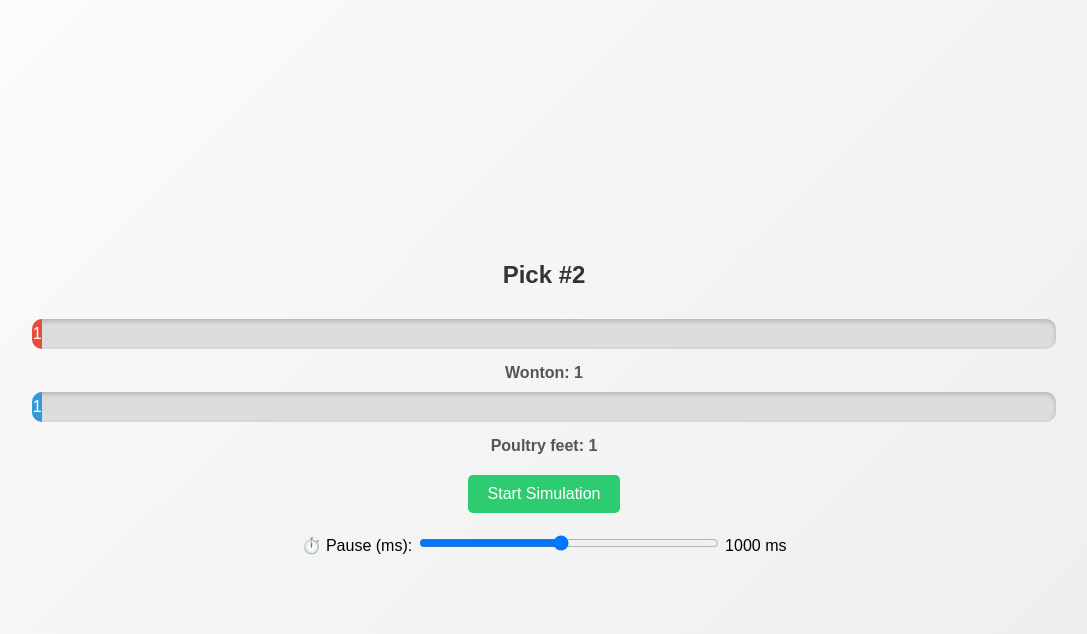
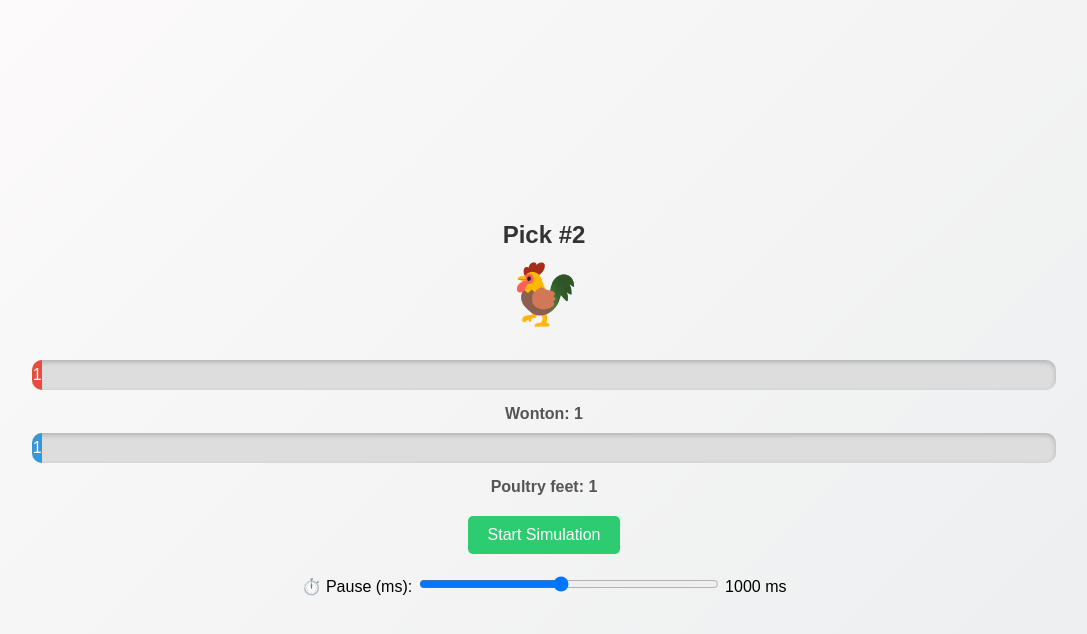
Before and after one commit to phrFrank/my-random-pick-site, a plain HTML site: page index.html in a window 1280 px wide. Both pictures are taken after a click on the button "Start Simulation". Shown: the whole page, without its empty margins (96-1183 px from the left). Drawn offline with Linux system fonts and the light colour scheme.

Commit message:
Implement emoji update based on user selection
Added emoji display functionality to indicate current pick.

```diff
--- a/index.html
+++ b/index.html
@@ -15,9 +15,14 @@
       margin: 0;
     }
     h1 {
-      margin-bottom: 20px;
+      margin-bottom: 10px;
       font-size: 24px;
       color: #333;
+    }
+    #emoji {
+      font-size: 60px;
+      margin-bottom: 20px;
+      transition: all 0.3s ease;
     }
     .bar-container {
       width: 80%;
@@ -71,6 +76,7 @@
 <body>
 
   <h1 id="title">Pick #0</h1>
+  <div id="emoji">❓</div> <!-- Emoji placeholder -->
 
   <div class="bar-container">
     <div id="wontonBar" class="bar wonton" style="width:0%">0</div>
@@ -122,11 +128,23 @@
       document.getElementById("poultryScore").textContent = "Poultry feet: " + poultryCount;
     }
 
+    function updateEmoji(pick) {
+      const emojiDiv = document.getElementById("emoji");
+      if (pick === "wonton") {
+        emojiDiv.textContent = "🥟";
+        emojiDiv.style.color = "#e74c3c"; // red theme
+      } else {
+        emojiDiv.textContent = "🐓";
+        emojiDiv.style.color = "#3498db"; // blue theme
+      }
+    }
+
     function startSimulation() {
       wontonCount = 0;
       poultryCount = 0;
       currentPick = 0;
       updateBars();
+      document.getElementById("emoji").textContent = "❓";
 
       clearInterval(interval);
       interval = setInterval(() => {
@@ -140,8 +158,10 @@
         // Random pick: 0 = wonton, 1 = poultry feet
         if (Math.random() < 0.5) {
           wontonCount++;
+          updateEmoji("wonton");
         } else {
           poultryCount++;
+          updateEmoji("poultry");
         }
         updateBars();
       }, pause);
```
